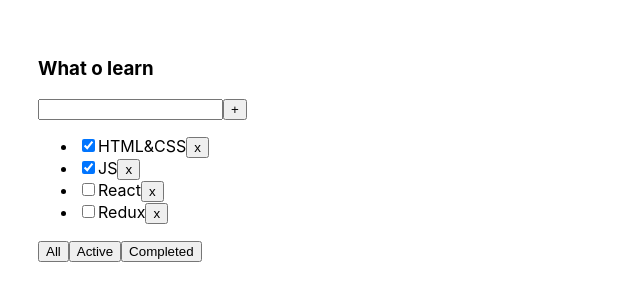
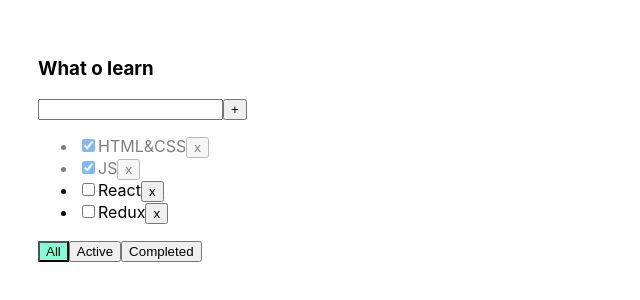
Before and after one commit to ViacheslavChistiakov/ToDoList, a React (Create React App) app: page / in a window 1280 px wide. Shown: the top 300 px of the page, without its empty margins (0-640 px from the left). Built offline with nearby package versions, Linux system fonts and the light colour scheme.

Commit message:
refactoring

```diff
--- a/src/App.css
+++ b/src/App.css
@@ -6,3 +6,19 @@
 .App > div {
   margin-right: 58px;
 }
+
+.error {
+  border: red 1px solid;
+}
+
+.error-message {
+  color: red;
+}
+
+.active-filter {
+  background-color: aquamarine;
+}
+
+.is-done {
+  opacity: 0.5;
+}
--- a/src/App.tsx
+++ b/src/App.tsx
@@ -26,6 +26,15 @@
   }
 
 
+  function changeStatus(taskId: string, isDone: boolean) {
+   let task =  tasks.find(t =>  t.id === taskId)
+   if(task){
+    task.isDone = !task.isDone
+   }
+   setTasks( [ ...tasks ])
+
+  }
+
 
   function removeTask(id: string) {
    let filteredTasks = tasks.filter( t =>  t.id !== id)
@@ -52,6 +61,8 @@
                   removeTask={removeTask}
                   changeFilter={changeFilter}
                   addTask={addTask}
+                  changeTaskStatus={changeStatus}
+                  filter={filter}
 
                   />
 
--- a/src/components/TodoList.tsx
+++ b/src/components/TodoList.tsx
@@ -1,5 +1,6 @@
-import React, { ChangeEvent, KeyboardEvent, useState } from "react";
+import React, { ChangeEvent, ChangeEventHandler, KeyboardEvent, useState } from "react";
 import { FillterValuesType } from "../App";
+
 
 export type TaskType = {
     id: string,
@@ -11,51 +12,67 @@
 type PropsType = {
     title: string
     tasks: Array<TaskType>
+    filter: FillterValuesType
     removeTask: (id: string) => void
     changeFilter: (value: FillterValuesType) => void
     addTask: (title: string) => void
+    changeTaskStatus: (taskId: string, isDone: boolean) => void
+
 }
 
-function TodoList(props: PropsType) {
-  const [newTaskTitle, setNewTaskTitle ] = useState('');
+export function TodoList(props: PropsType) {
+  let [title, setTitle ] = useState("");
+  let [error, setError ] = useState<string | null>(null);
 
   const onNewTitleChangeHundler = (e: ChangeEvent<HTMLInputElement>) => {
-    setNewTaskTitle(e.currentTarget.value)
+    setTitle(e.currentTarget.value)
   }
 
   const onKeyPressHundler = (e: KeyboardEvent<HTMLInputElement>) => {
+    setError(null);
     if (e.charCode === 13) {
-      props.addTask(newTaskTitle);
-        setNewTaskTitle('')
+      props.addTask(title);
+        setTitle("")
     }
   }
 
   const addTask = () => {
-    props.addTask(newTaskTitle);
-    setNewTaskTitle('')
+    if(title.trim() !== "") {
+      props.addTask(title.trim());
+      setTitle("")
+    } else {
+      setError("Title is required")
+    }
+
   }
 
   const onAllClickHundler = () => props.changeFilter('all');
   const onActiveClickHundler = () => props.changeFilter('active');
   const onCompletedClickHundler = () => props.changeFilter('completed');
 
+
     return (
       <div>
         <h3>{props.title}</h3>
         <div>
-          <input value={newTaskTitle}
+          <input value={title}
            onChange={onNewTitleChangeHundler}
             onKeyPress={onKeyPressHundler}
+            className={error ? 'error' : ""}
             />
           <button onClick={addTask}>+</button>
+          {error && <div className="error-message">{error}</div>}
+
         </div>
         <ul>
           {
             props.tasks.map(t => {
-              const onRemoveHundler =  () => {
-                props.removeTask(t.id)
-              }
-              return <li key={t.id}><input type="checkbox" checked={t.isDone} />
+              const onRemoveHundler =  () => { props.removeTask(t.id) }
+              const onChangeHundler = (e:ChangeEvent<HTMLInputElement> ) => { props.changeTaskStatus(t.id, e.currentTarget.checked) }
+              return <li className={t.isDone ? "is-done" : ""} key={t.id}>
+                <input type="checkbox"
+                    onChange={onChangeHundler}
+                    checked={t.isDone} />
               <span>{t.title}</span>
               <button onClick={onRemoveHundler}>x</button>
               </li>
@@ -63,9 +80,9 @@
           }
         </ul>
         <div>
-          <button onClick={onAllClickHundler}>All</button>
-          <button onClick={onActiveClickHundler}>Active</button>
-          <button onClick={onCompletedClickHundler}>Completed</button>
+          <button className={props.filter === 'all' ? "active-filter" : ""} onClick={onAllClickHundler}>All</button>
+          <button className={props.filter === 'active' ? "active-filter" : ""} onClick={onActiveClickHundler}>Active</button>
+          <button className={props.filter === 'completed' ? "active-filter" : ""} onClick={onCompletedClickHundler}>Completed</button>
         </div>
       </div>
 
```
